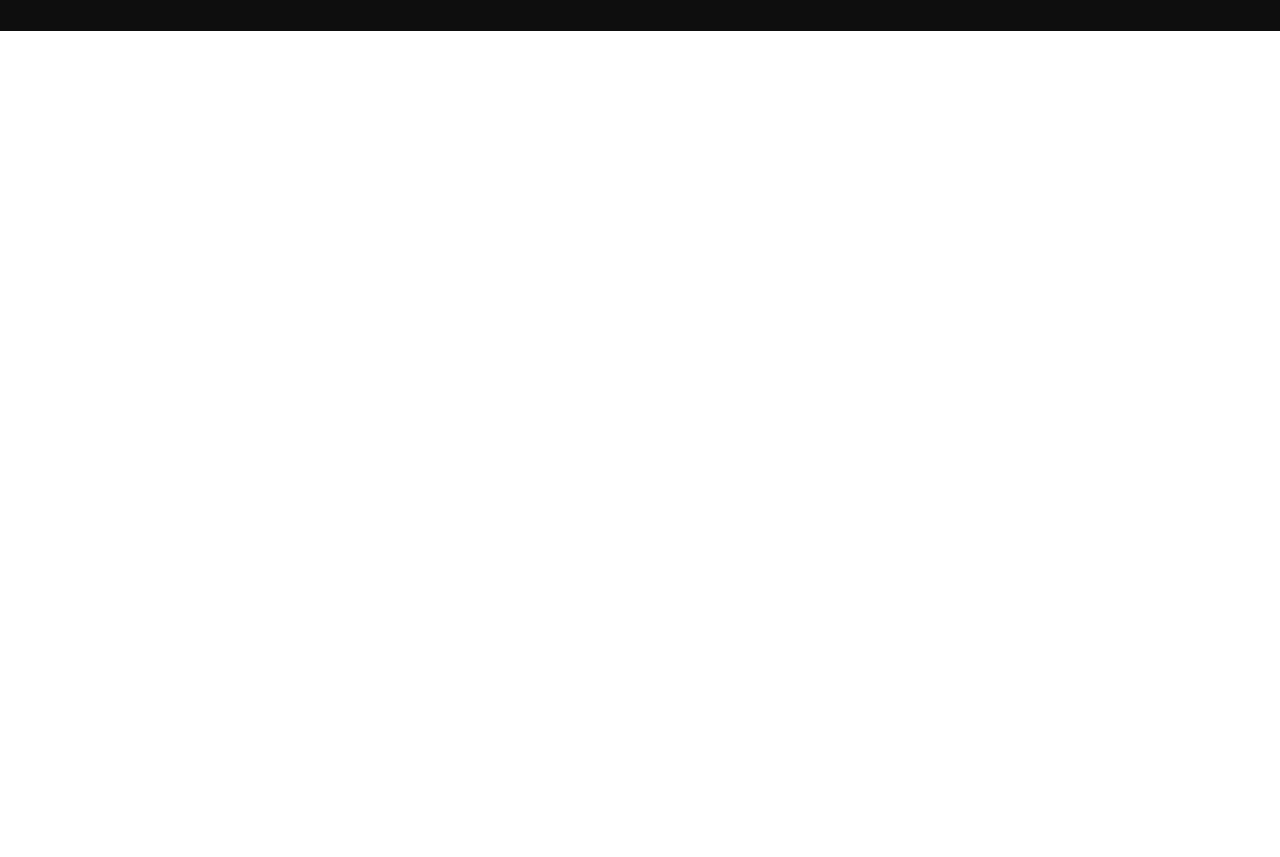
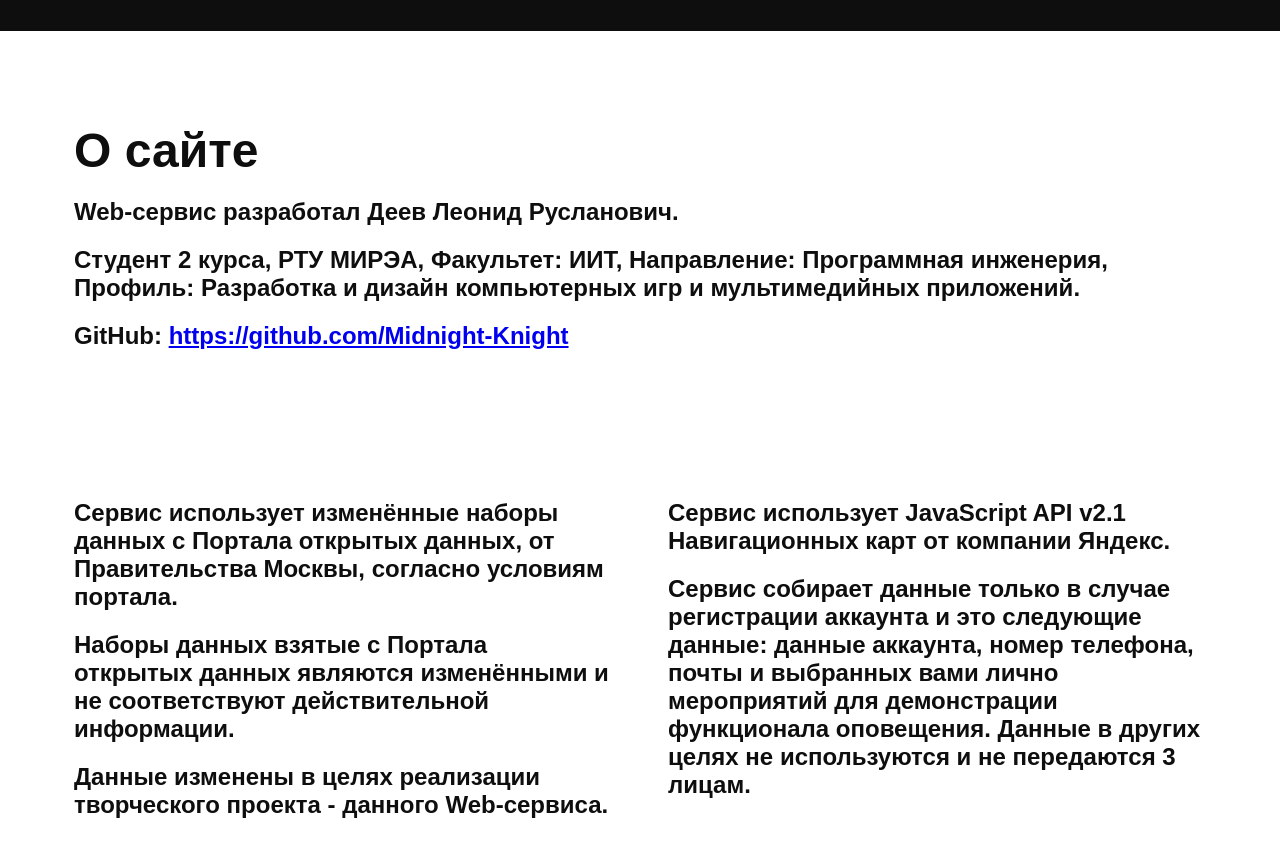
Before and after one commit to Midnight-Knight/rtu_it_lab_project, a React (Create React App) app: page / in a window 1280 px wide. Shown: the part 5340-6197 px from the top of the page. Before the commit the page ends 5371 px from the top, so only its background shows below. Built offline with nearby package versions, Linux system fonts and the light colour scheme.

Commit message:
Create footer

```diff
--- a/src/App.js
+++ b/src/App.js
@@ -2,6 +2,7 @@ import React from "react";
 import "./style/App.css";
 import {Header} from "./components/header/header";
 import {MainSection} from "./sections/MainSection/MainSection";
+import {Footer} from "./components/footer/footer";
 
 function App() {
 
@@ -9,6 +10,7 @@ function App() {
     <div className="App">
       <Header/>
         <MainSection/>
+        <Footer/>
     </div>
   );
 }
--- /dev/null
+++ b/src/components/footer/footer.jsx
@@ -0,0 +1,40 @@
+import React from "react";
+import Style from "./footer.module.css";
+
+export const Footer = () => {
+    return(
+        <footer className={Style.Footer}>
+            <div>
+                <h1>О сайте</h1>
+                <h4>Web-сервис разработал Деев Леонид Русланович.</h4>
+                <h4>
+                    Студент 2 курса, РТУ МИРЭА, Факультет: ИИТ, Направление: Программная инженерия, Профиль: Разработка и дизайн
+                    компьютерных игр и мультимедийных приложений.
+                </h4>
+                <h4>GitHub: <a href="https://github.com/Midnight-Knight">https://github.com/Midnight-Knight</a></h4>
+            </div>
+            <div>
+                <h4>
+                    Сервис использует изменённые наборы данных с Портала открытых данных, от Правительства Москвы,
+                    согласно условиям портала.
+                </h4>
+                <h4>
+                    Наборы данных взятые с Портала открытых данных являются изменёнными и не соответствуют действительной информации.
+                </h4>
+                <h4>
+                    Данные изменены в целях реализации творческого проекта - данного Web-сервиса.
+                </h4>
+            </div>
+            <div>
+                <h4>
+                    Сервис использует JavaScript API v2.1 Навигационных карт от компании Яндекс.
+                </h4>
+                <h4>
+                    Сервис собирает данные только в случае регистрации аккаунта и это следующие данные: данные аккаунта, номер телефона,
+                    почты и выбранных вами лично мероприятий для демонстрации функционала оповещения. Данные в других целях не используются
+                    и не передаются 3 лицам.
+                </h4>
+            </div>
+        </footer>
+    )
+}
--- /dev/null
+++ b/src/components/footer/footer.module.css
@@ -0,0 +1,55 @@
+.Footer {
+  padding: 92px 74px;
+  width: 100%;
+  height: auto;
+  display: grid;
+  grid-template-rows: 1fr 1fr;
+  grid-template-columns: 1fr 1fr;
+  grid-template-areas: "Info1 Info1" "Info2 Info3";
+  justify-content: space-between;
+  align-content: space-between;
+  grid-gap: 56px;
+  background-color: rgb(255, 255, 255);
+}
+@media screen and (max-width: 480px) {
+  .Footer {
+    padding: 92px 16px;
+  }
+}
+@media screen and (max-width: 768px) {
+  .Footer {
+    grid-template-rows: 1fr 1fr 1fr;
+    grid-template-columns: auto;
+    grid-template-areas: "Info1" "Info2" "Info3";
+  }
+}
+.Footer > div {
+  gap: 20px;
+  display: flex;
+  flex-direction: column;
+  justify-content: flex-start;
+  align-items: flex-start;
+}
+.Footer > div > * {
+  text-align: left;
+  color: rgb(14, 14, 14);
+}
+.Footer > div a {
+  font-size: 24px;
+}
+@media screen and (max-width: 480px) {
+  .Footer > div a {
+    font-size: 20px;
+  }
+}
+.Footer > div:nth-child(1) {
+  grid-area: Info1;
+}
+.Footer > div:nth-child(2) {
+  grid-area: Info2;
+}
+.Footer > div:nth-child(3) {
+  grid-area: Info3;
+}
+
+/*# sourceMappingURL=footer.module.css.map */
--- /dev/null
+++ b/src/components/footer/footer.module.scss
@@ -0,0 +1,60 @@
+@import "./../../style/Color_And_Mixin";
+
+.Footer
+{
+  padding: 92px 74px;
+  width: 100%;
+  height: auto;
+  display: grid;
+  grid-template-rows: 1fr 1fr;
+  grid-template-columns: 1fr 1fr;
+  grid-template-areas: "Info1 Info1"
+                        "Info2 Info3";
+  justify-content: space-between;
+  align-content: space-between;
+  grid-gap: 56px;
+  background-color: $White;
+
+  @media screen and (max-width: 480px){
+    padding: 92px 16px;
+  }
+
+  @media screen and (max-width: 768px) {
+    grid-template-rows: 1fr 1fr 1fr;
+    grid-template-columns: auto;
+    grid-template-areas: "Info1"
+                          "Info2"
+                          "Info3";
+  }
+
+  > div
+  {
+    gap: 20px;
+    @include FlexColumnStartStart();
+    > *
+    {
+      text-align: left;
+      color: $Black
+    }
+    a
+    {
+      font-size: 24px;
+      @media screen and (max-width: 480px)
+      {
+        font-size: 20px;
+      }
+    }
+    &:nth-child(1)
+    {
+      grid-area: Info1;
+    }
+    &:nth-child(2)
+    {
+      grid-area: Info2;
+    }
+    &:nth-child(3)
+    {
+      grid-area: Info3;
+    }
+  }
+}
```
Also changed, not shown: 1 other file (tests, documents, lock files or other folders).
